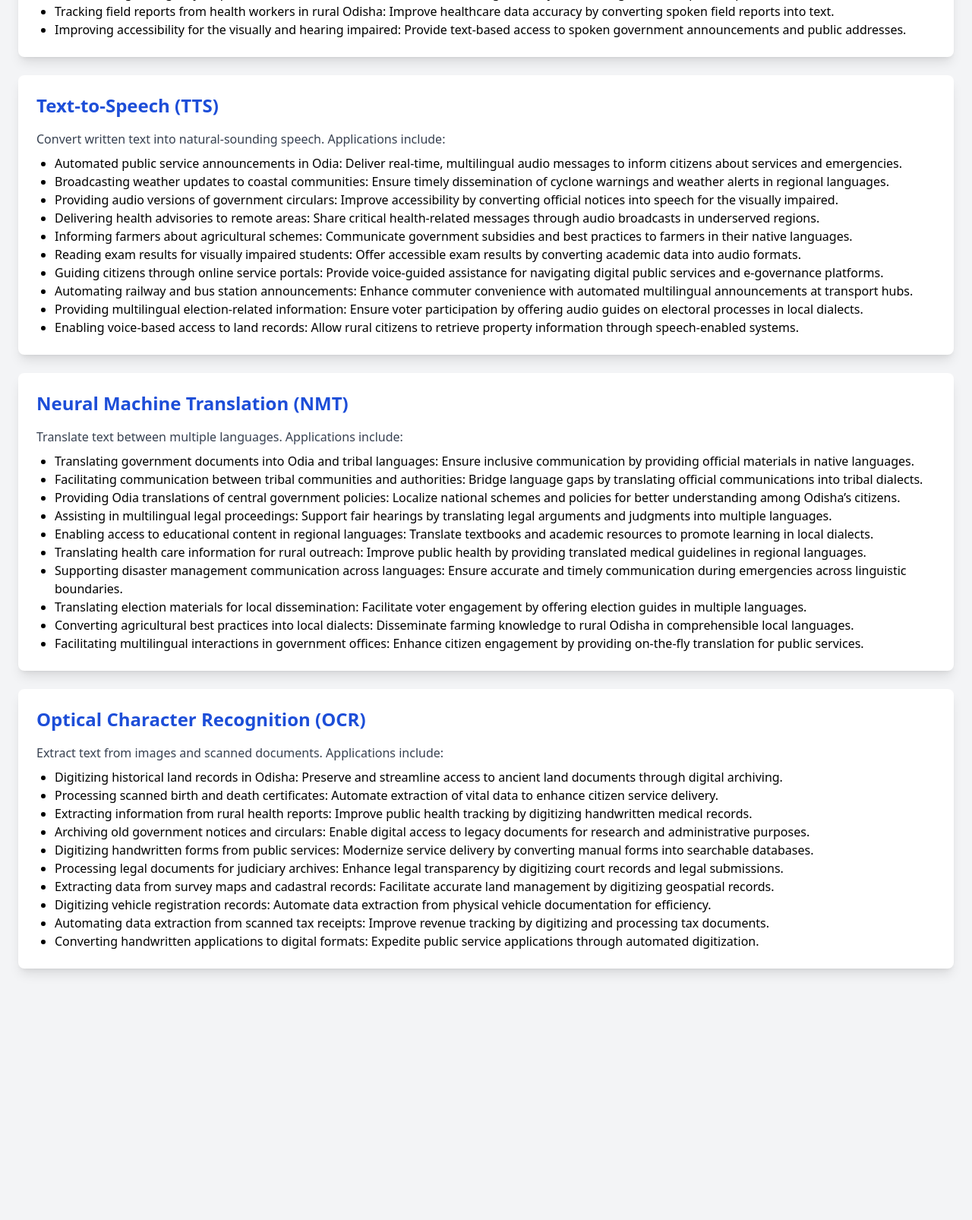
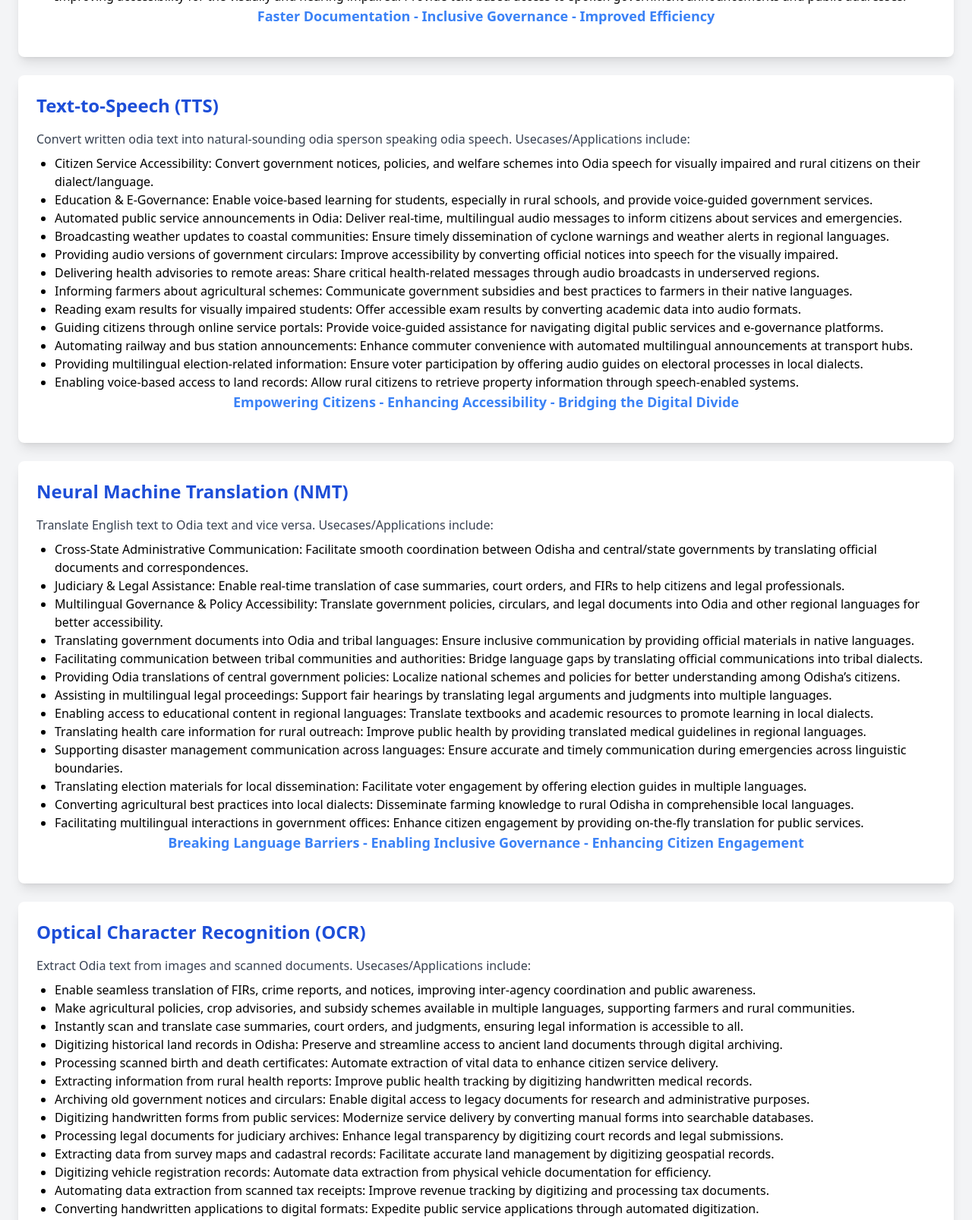
Before and after one commit to Ranjit246/ai-uc, a plain HTML site: page index.html in a window 1280 px wide. Shown: the part 597-2203 px from the top of the page at 76% size. Before the commit the page ends 1896 px from the top, so only its background shows below. Drawn offline with nearby package versions, Linux system fonts and the light colour scheme.

Commit message:
Update index.html

```diff
--- a/index.html
+++ b/index.html
@@ -19,7 +19,6 @@
 
     <section id="stt" class="p-6 bg-white m-6 rounded-lg shadow-lg">
         <h2 class="text-2xl font-bold mb-4 text-blue-700">Speech-to-Text (STT)</h2>
-        <div class="text-center text-lg font-semibold text-blue-500 mb-4">Faster Documentation | Inclusive Governance | Improved Efficiency</div>
         <p class="text-gray-700">Convert odia spoken language into odia written text. Usecases/Applications include:
             <ul class="list-disc ml-6 mt-2">
                 <li>Digital Documentation & Governance: Convert meetings, public addresses, and administrative discussions into text for official records and accessibility.</li>
@@ -37,12 +36,15 @@
                 <li>Improving accessibility for the visually and hearing impaired: Provide text-based access to spoken government announcements and public addresses.</li>
             </ul>
         </p>
+        <div class="text-center text-lg font-semibold text-blue-500 mb-4">Faster Documentation - Inclusive Governance - Improved Efficiency</div>
     </section>
 
     <section id="tts" class="p-6 bg-white m-6 rounded-lg shadow-lg">
         <h2 class="text-2xl font-bold mb-4 text-blue-700">Text-to-Speech (TTS)</h2>
-        <p class="text-gray-700">Convert written text into natural-sounding speech. Applications include:
+        <p class="text-gray-700">Convert written odia text into natural-sounding odia sperson speaking odia speech. Usecases/Applications include:
             <ul class="list-disc ml-6 mt-2">
+                <li>Citizen Service Accessibility: Convert government notices, policies, and welfare schemes into Odia speech for visually impaired and rural citizens on their dialect/language.</li>
+                <li>Education & E-Governance: Enable voice-based learning for students, especially in rural schools, and provide voice-guided government services.</li>
                 <li>Automated public service announcements in Odia: Deliver real-time, multilingual audio messages to inform citizens about services and emergencies.</li>
                 <li>Broadcasting weather updates to coastal communities: Ensure timely dissemination of cyclone warnings and weather alerts in regional languages.</li>
                 <li>Providing audio versions of government circulars: Improve accessibility by converting official notices into speech for the visually impaired.</li>
@@ -55,12 +57,16 @@
                 <li>Enabling voice-based access to land records: Allow rural citizens to retrieve property information through speech-enabled systems.</li>
             </ul>
         </p>
+        <div class="text-center text-lg font-semibold text-blue-500 mb-4">Empowering Citizens - Enhancing Accessibility - Bridging the Digital Divide</div>
     </section>
 
     <section id="nmt" class="p-6 bg-white m-6 rounded-lg shadow-lg">
         <h2 class="text-2xl font-bold mb-4 text-blue-700">Neural Machine Translation (NMT)</h2>
-        <p class="text-gray-700">Translate text between multiple languages. Applications include:
+        <p class="text-gray-700">Translate English text to Odia text and vice versa. Usecases/Applications include:
             <ul class="list-disc ml-6 mt-2">
+                <li>Cross-State Administrative Communication: Facilitate smooth coordination between Odisha and central/state governments by translating official documents and correspondences.</li>
+                <li>Judiciary & Legal Assistance: Enable real-time translation of case summaries, court orders, and FIRs to help citizens and legal professionals.</li>
+                <li>Multilingual Governance & Policy Accessibility: Translate government policies, circulars, and legal documents into Odia and other regional languages for better accessibility.</li>
                 <li>Translating government documents into Odia and tribal languages: Ensure inclusive communication by providing official materials in native languages.</li>
                 <li>Facilitating communication between tribal communities and authorities: Bridge language gaps by translating official communications into tribal dialects.</li>
                 <li>Providing Odia translations of central government policies: Localize national schemes and policies for better understanding among Odisha’s citizens.</li>
@@ -73,12 +79,16 @@
                 <li>Facilitating multilingual interactions in government offices: Enhance citizen engagement by providing on-the-fly translation for public services.</li>
             </ul>
         </p>
+        <div class="text-center text-lg font-semibold text-blue-500 mb-4">Breaking Language Barriers - Enabling Inclusive Governance - Enhancing Citizen Engagement</div>
     </section>
 
     <section id="ocr" class="p-6 bg-white m-6 rounded-lg shadow-lg">
         <h2 class="text-2xl font-bold mb-4 text-blue-700">Optical Character Recognition (OCR)</h2>
-        <p class="text-gray-700">Extract text from images and scanned documents. Applications include:
+        <p class="text-gray-700">Extract Odia text from images and scanned documents. Usecases/Applications include:
             <ul class="list-disc ml-6 mt-2">
+                <li>Enable seamless translation of FIRs, crime reports, and notices, improving inter-agency coordination and public awareness.</li>
+                <li>Make agricultural policies, crop advisories, and subsidy schemes available in multiple languages, supporting farmers and rural communities.</li>
+                <li>Instantly scan and translate case summaries, court orders, and judgments, ensuring legal information is accessible to all.</li>
                 <li>Digitizing historical land records in Odisha: Preserve and streamline access to ancient land documents through digital archiving.</li>
                 <li>Processing scanned birth and death certificates: Automate extraction of vital data to enhance citizen service delivery.</li>
                 <li>Extracting information from rural health reports: Improve public health tracking by digitizing handwritten medical records.</li>
```
